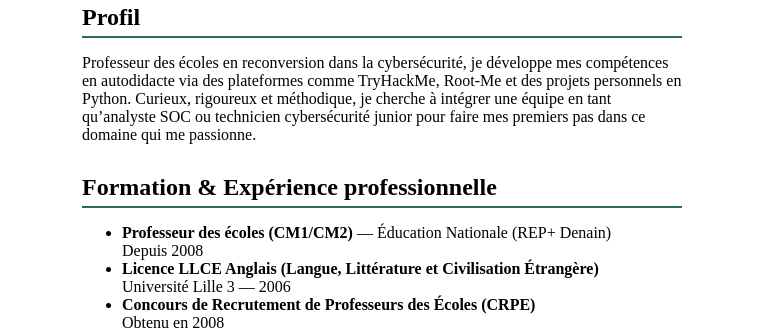
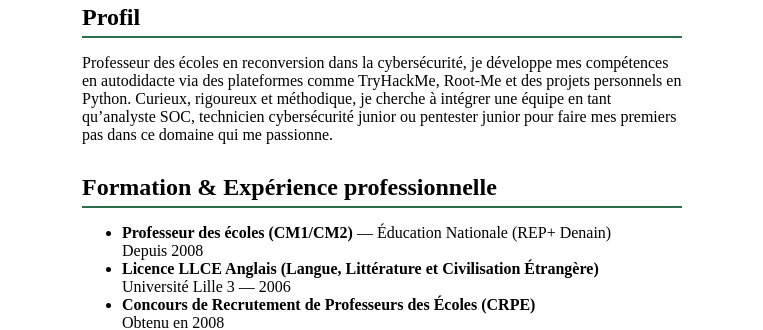
Before and after one commit to DamECP/damECP.github.io, a Jekyll site: the page built from index.md, in a window 1280 px wide. Shown: the part 440-770 px from the top of the page, without its empty margins (258-1021 px from the left). Built offline with Jekyll 4.4.1, drawn with Linux system fonts in a browser that asks for light colours.

Commit message:
Update index.md

```diff
--- a/index.md
+++ b/index.md
@@ -29,7 +29,7 @@ description: "Professeur des écoles en reconversion dans la cybersécurité, pa
 
 <section>
   <h2>Profil</h2>
-  <p>Professeur des écoles en reconversion dans la cybersécurité, je développe mes compétences en autodidacte via des plateformes comme TryHackMe, Root-Me et des projets personnels en Python. Curieux, rigoureux et méthodique, je cherche à intégrer une équipe en tant qu’analyste SOC ou technicien cybersécurité junior pour faire mes premiers pas dans ce domaine qui me passionne.</p>
+  <p>Professeur des écoles en reconversion dans la cybersécurité, je développe mes compétences en autodidacte via des plateformes comme TryHackMe, Root-Me et des projets personnels en Python. Curieux, rigoureux et méthodique, je cherche à intégrer une équipe en tant qu’analyste SOC, technicien cybersécurité junior ou pentester junior pour faire mes premiers pas dans ce domaine qui me passionne.</p>
 </section>
 
 <section>
```
